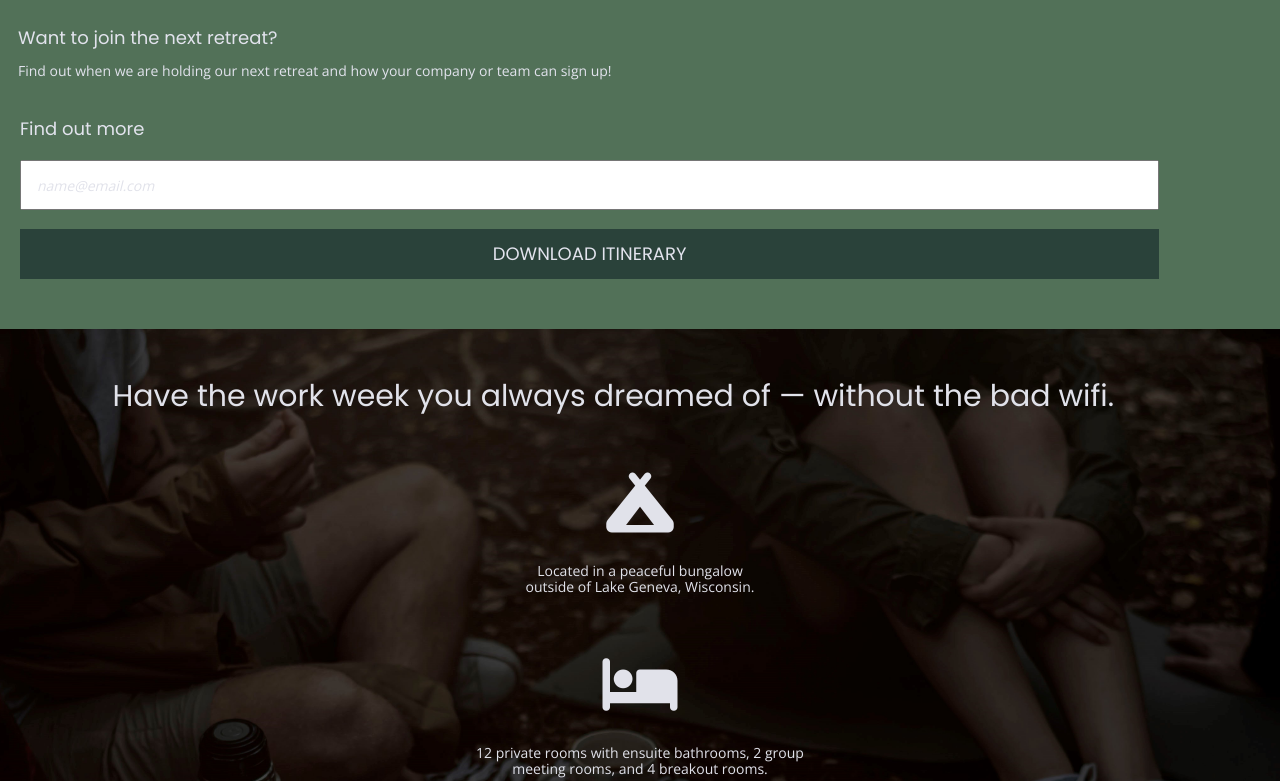
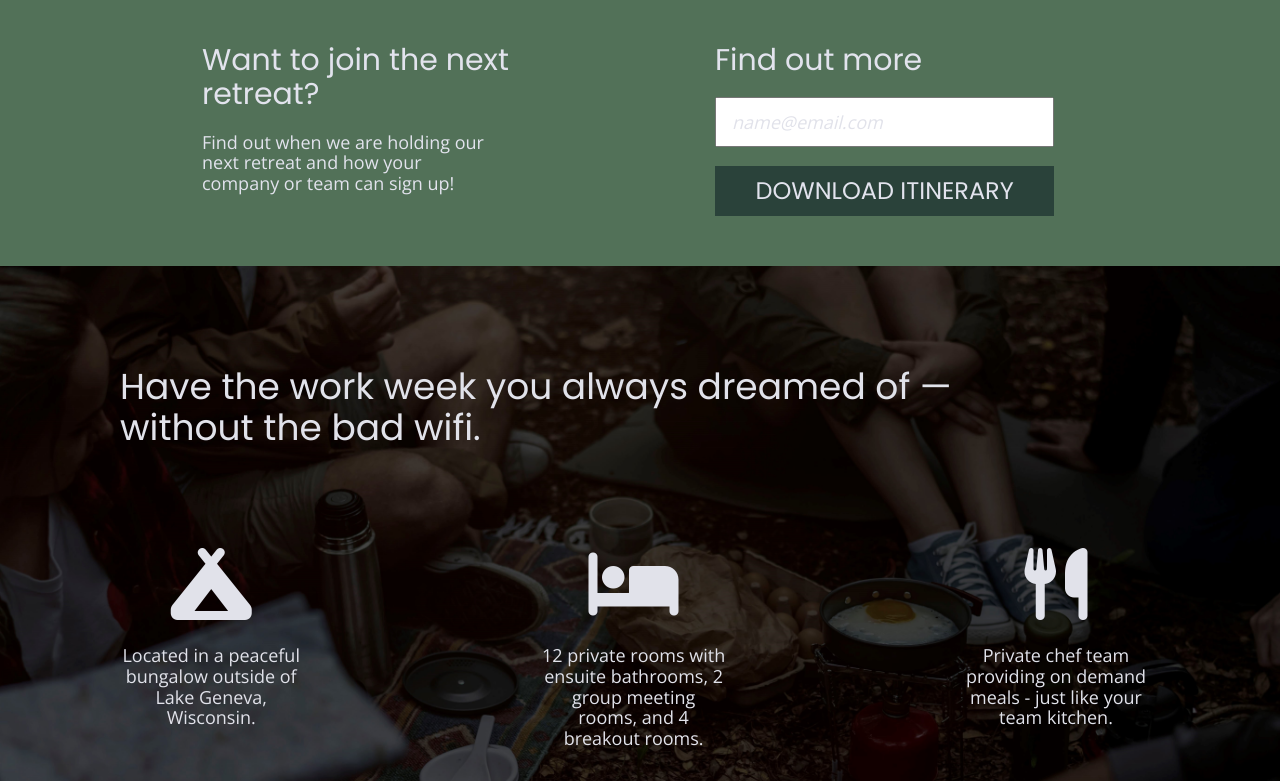
Before and after one commit to jsthomas1288/unplugged-retreat-2020, a website built with Parcel: page index.html in a window 1280 px wide. Shown: the part 703-1484 px from the top of the page. Built offline with nearby package versions, Linux system fonts and the light colour scheme.

Commit message:
Almost finished the desktop layout design for the homepage. The only thing left to do is fix the amenities section

```diff
--- a/css/main.css
+++ b/css/main.css
@@ -801,6 +801,173 @@ body {
     line-height: 75px;
   }
 
+  .newsletter-wrapper {
+    display: flex;
+    flex-flow: row wrap;
+    width: 100%;
+    padding-top: 45px;
+  }
+
+  .newsletter-signup {
+    display: flex;
+    justify-content: flex-start;
+    align-items: flex-start;
+    flex-flow: column;
+    width: 50%;
+  }
+
+  .newsletter-signup h3 {
+    font-size: 30px;
+    width: 52%;
+    padding: 0 0 0 202px;
+  }
+
+  .newsletter-signup p {
+    width: 47%;
+    padding: 0;
+    font-size: 18px;
+    padding: 20px 0 0 202px;
+  }
+
+  #break {
+    display: inline-block;
+    line-break: normal;
+  }
+
+  .signup-form {
+    display: flex;
+    justify-content: flex-start;
+    align-items: flex-start;
+    flex-flow: column;
+    width: 50%;
+    margin: 0;
+  }
+
+  .signup-form h3 {
+    width: 35%;
+    margin: 0;
+    padding: 0 0 20px 75px;
+    font-size: 30px;
+  }
+
+  #email {
+    width: 53%;
+    height: 50px;
+    font-size: 18px;
+    margin: 0 202px 0 75px;
+  }
+
+  #button {
+    width: 53%;
+    height: 50px;
+    font-size: 24px;
+    padding: 0;
+    margin: 0 202px 0 75px;
+  }
+
+  .general-info {
+    display: flex;
+    justify-content: flex-start;
+    align-items: flex-start;
+    flex-flow: row wrap;
+  }
+
+  .general-info h2 {
+    display: flex;
+    justify-content: flex-start;
+    align-items: flex-start;
+    padding: 100px 0 100px 0;
+    font-size: 36px;
+    margin: 0 0 0 120px;
+    width: 70.5%;
+  }
+
+  .general-info p {
+    padding: 25px 0 50px 0;
+    margin: 0;
+    width: 43.5%;
+    font-size: 18px;
+  }
+
+  .general-info i {
+    font-size: 72px;
+  }
+
+  .campground,
+  .bed,
+  .utensils {
+    width: 33%;
+    display: flex;
+    flex-flow: row-reverse;
+  }
+  .shoe-prints,
+  .smile,
+  .wifi {
+    width: 33%;
+    display: flex;
+    flex-flow: row-reverse;
+  }
+
+  #campground,
+  #bed,
+  #utensils,
+  #shoe-prints,
+  #smile,
+  #wifi {
+    display: flex;
+    justify-content: center;
+    align-items: center;
+  }
+
+  .previous-retreats {
+    display: flex;
+    flex-flow: row wrap;
+    width: 100%;
+    padding: 100px 0 100px 0;
+  }
+
+  .previous-retreats h2 {
+    font-size: 36px;
+    margin: 0;
+    padding: 0 0 100px 120px;
+    width: 64%;
+  }
+
+  .split-view {
+    display: flex;
+    flex-flow: row wrap;
+    width: 48.5%;
+    margin-left: 40px;
+  }
+
+  .previous-retreats a {
+    display: flex;
+    flex-flow: row wrap;
+    width: 48%;
+    padding: 0;
+  }
+
+  .previous-retreats img {
+    width: 79%;
+    padding: 0 0 0 120px;
+  }
+
+  .previous-retreats h3 {
+    display: flex;
+    flex-flow: column;
+    font-size: 30px;
+    width: 61%;
+    padding: 0 0 20px 0;
+  }
+
+  .previous-retreats p {
+    display: flex;
+    flex-flow: column;
+    width: 73%;
+    padding: 0;
+    font-size: 18px;
+  }
+
   /* Desktop Styles for About Page */
 
   /* Desktop Styles for FAQ Page */
```
